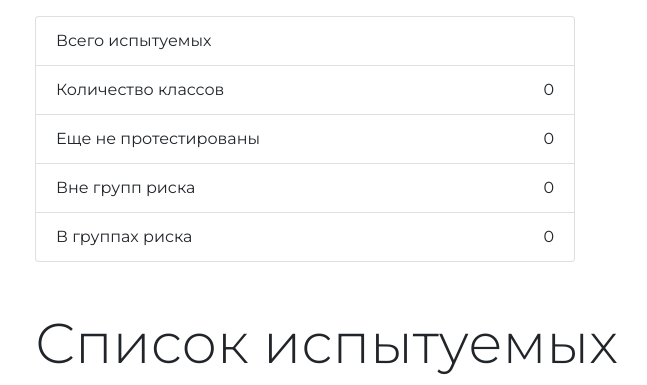
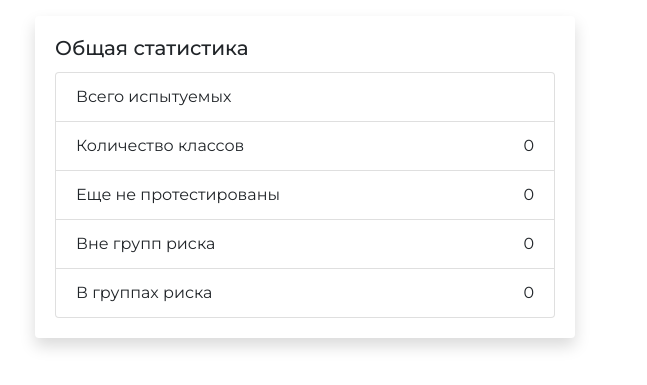
Before and after one commit to Faralaks/PsyTest, a Flask app: template application/templates/grade.html in a window 1280 px wide. Shown: the part 56-441 px from the top of the page, without its empty margins (50-697 px from the left). Run offline with Flask 2, Linux system fonts and the light colour scheme; the template is opened without the code that fills it, so the values that code supplies are empty; some libraries are stand-ins or nearby versions.

Commit message:
список внутри карточки

```diff
--- a/application/templates/grade.html
+++ b/application/templates/grade.html
@@ -10,12 +10,14 @@
                             <h5 class="card-title">Доступно {{ count }}</h5>
                             <div class="form-group">
                                 <label for="gradeField">Класс</label>
-                                <input class="form-control" id="gradeField" type="text" name="grade" required value="{{ name }}">
+                                <input class="form-control" id="gradeField" type="text" name="grade" required
+                                       value="{{ name }}">
                             </div>
 
                             <div class="form-group">
                                 <label for="countField">Кол-во</label>
-                                <input class="form-control" id="countField" type="number" min="1" max="{{ count }}" name="count" required>
+                                <input class="form-control" id="countField" type="number" min="1" max="{{ count }}"
+                                       name="count" required>
                             </div>
 
                             <div class="form-group">
@@ -28,6 +30,9 @@
         {% endif %}
 
         <div class="col-md-6">
+            <div class="card border-0 shadow">
+                <div class="card-body">
+                    <h5 class="card-title">Общая статистика</h5>
                     <ul class="list-group">
                         <li class="list-group-item d-flex justify-content-between align-items-center">
                             Всего испытуемых
@@ -50,6 +55,9 @@
                             <span>0</span>
                         </li>
                     </ul>
+                </div>
+            </div>
+
         </div>
     </div>
 
```
Lines whose indentation alone changed are shown as unchanged.
